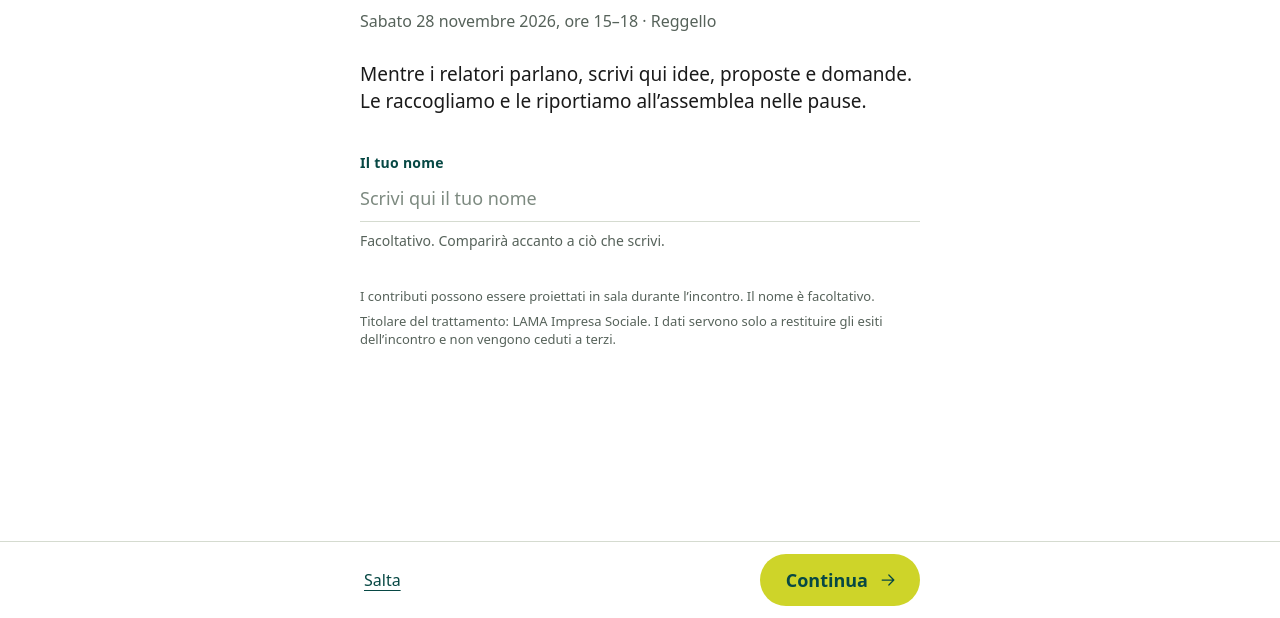
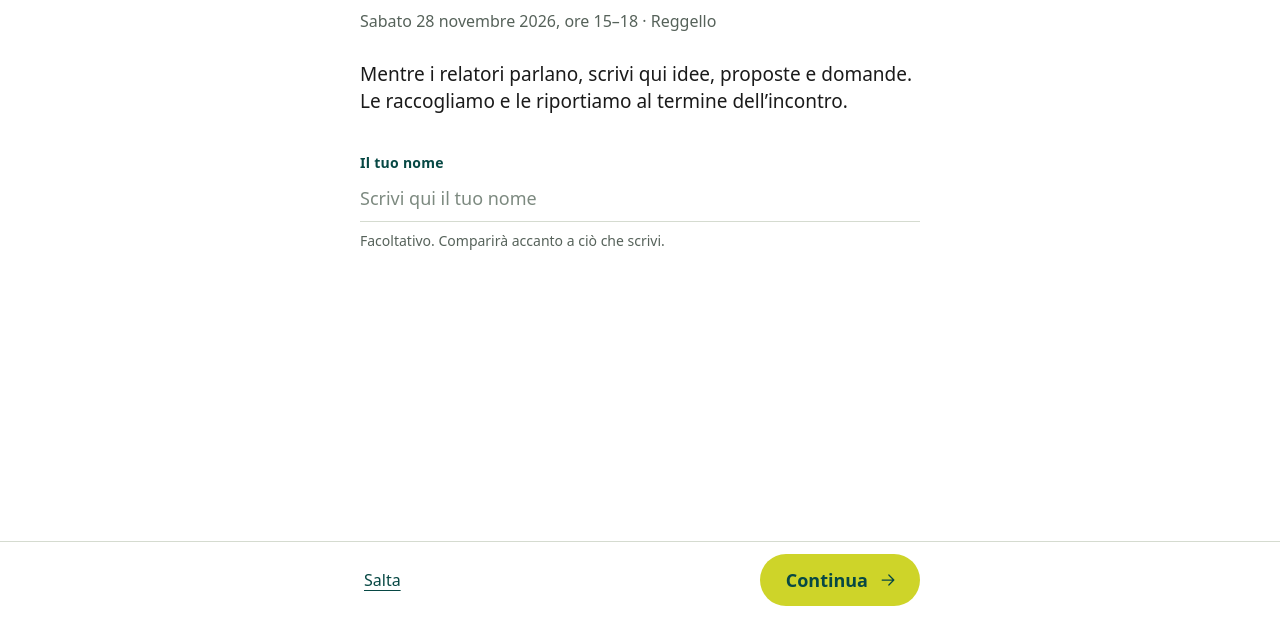
Before and after one commit to lama-impresasociale/bacheca-eventi, a plain HTML site: page index.html in a window 1280 px wide. Shown: the part 182-800 px from the top of the page. Drawn offline with Linux system fonts and the light colour scheme.

Commit message:
Testo di benvenuto aggiornato, tolte le righe di informativa
Co-Authored-By: Claude Opus 5.5 <noreply@anthropic.com>
Claude-Session: https://claude.ai/code/session_01MAqSh7d6akijmnxPgKLg6S

```diff
--- a/config.js
+++ b/config.js
@@ -12,19 +12,17 @@ export default {
     id: 'vallombrosa-2026',
     titolo: 'Stati Generali di Vallombrosa',
     sottotitolo: 'Sabato 28 novembre 2026, ore 15–18 · Reggello',
-    spiegazione: 'Mentre i relatori parlano, scrivi qui idee, proposte e domande. Le raccogliamo e le riportiamo all’assemblea nelle pause.',
+    spiegazione: 'Mentre i relatori parlano, scrivi qui idee, proposte e domande. Le raccogliamo e le riportiamo al termine dell’incontro.',
   },
 
   // Indirizzo pubblico dell'app, usato per il QR code sullo schermo.
   // Se lo lasci vuoto viene ricavato da solo dall'indirizzo della pagina.
   indirizzoPubblico: '',
 
-  // Due righe di informativa nella schermata di benvenuto.
+  // Righe di informativa nella schermata di benvenuto (facoltative).
   privacy: {
-    righe: [
-      'I contributi possono essere proiettati in sala durante l’incontro. Il nome è facoltativo.',
-      'Titolare del trattamento: LAMA Impresa Sociale. I dati servono solo a restituire gli esiti dell’incontro e non vengono ceduti a terzi.',
-    ],
+    // Vuoto: nessuna riga. Per mostrarne, scrivile tra apici separate da virgole.
+    righe: [],
     // Facoltativo: indirizzo dell'informativa completa. Se vuoto il link non compare.
     link: '',
   },
--- a/css/partecipante.css
+++ b/css/partecipante.css
@@ -25,6 +25,7 @@ html { scroll-padding-bottom: 110px; } /* il testo che si scrive non finisce sot
 .blocco-campo .etichetta-campo { font-size: 14px; font-weight: var(--forte); color: var(--bosco); }
 .blocco-campo .campo { margin-top: 2px; }
 .blocco-campo .nota { display: block; margin-top: 8px; }
+.privacy:empty { display: none; }
 .privacy { margin-top: 36px; display: grid; gap: 6px; font-size: 13px; line-height: 1.45; color: var(--testo-2); }
 
 /* Barra in basso: il pulsante di conferma sta sempre a destra, nella zona del pollice.
```
